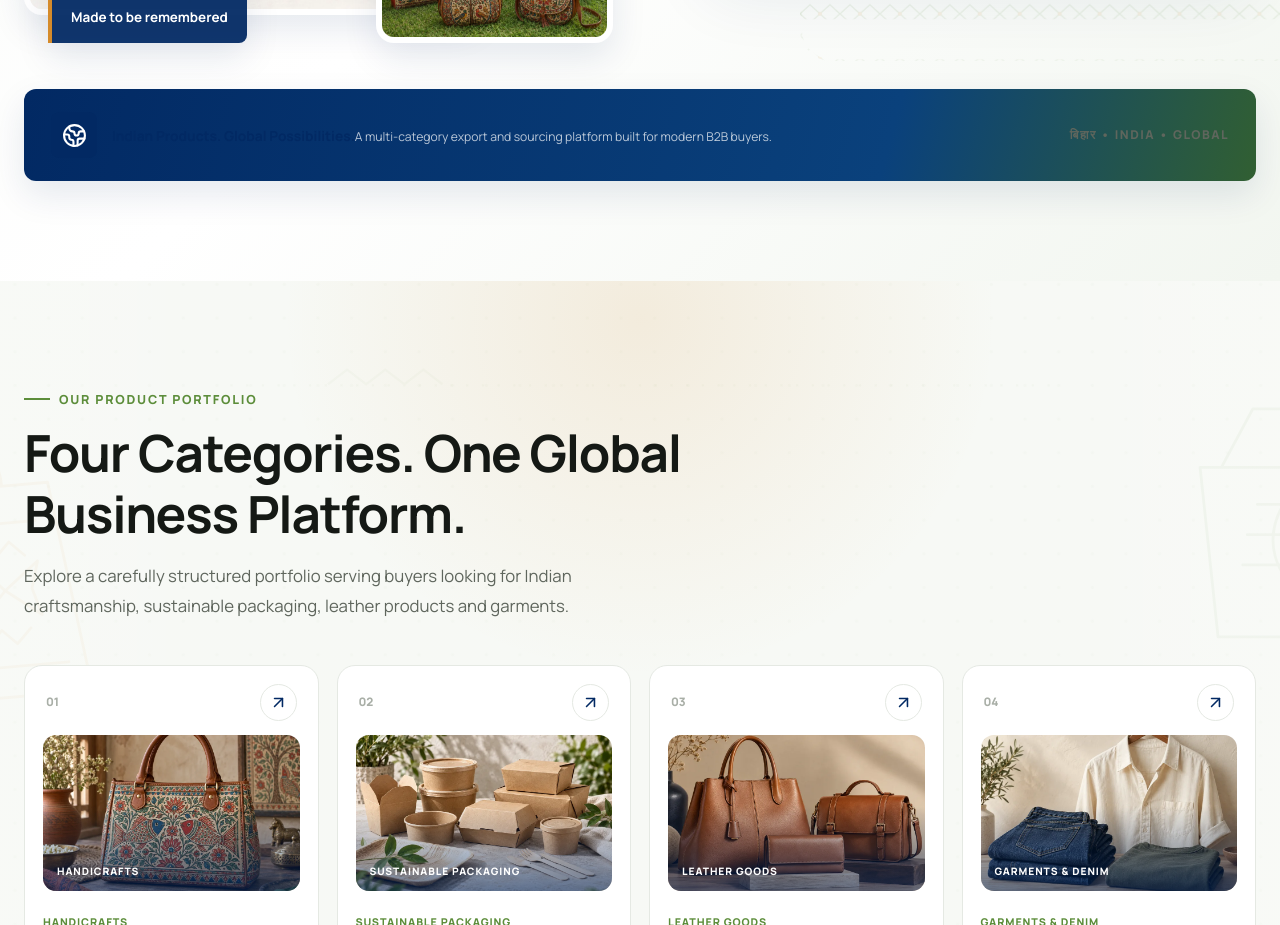
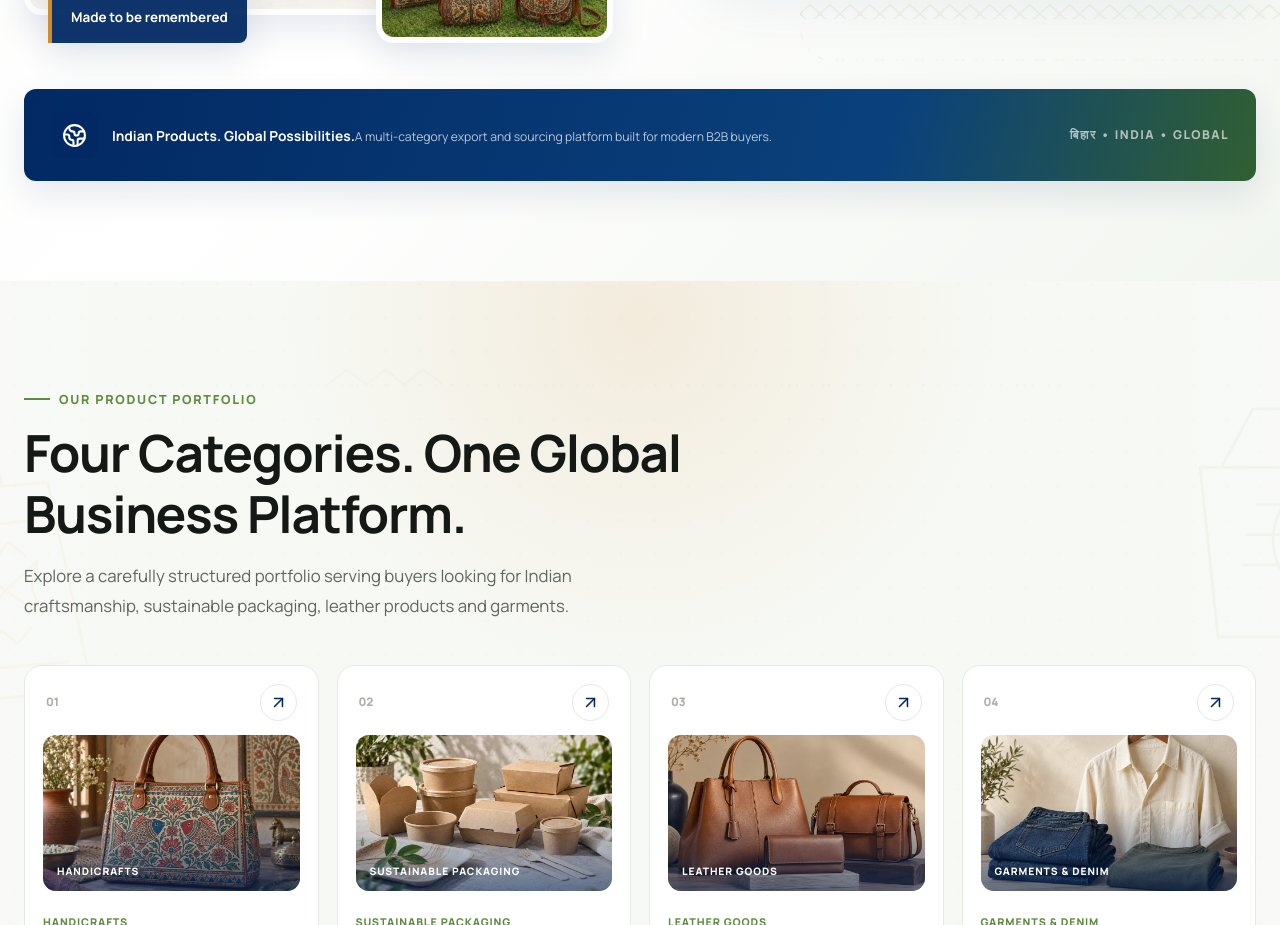
Before and after one commit to ankuraditya/AishwaryaEximLogistics, a React (Vite) app in the folder frontend/: page / in a window 1280 px wide. Shown: the part 1540-2465 px from the top of the page. Built offline with nearby package versions, Linux system fonts and the light colour scheme; no server answers.

Commit message:
Fix home about stripe text contrast

```diff
--- a/frontend/src/components/home/home.css
+++ b/frontend/src/components/home/home.css
@@ -836,16 +836,20 @@
 
 .ael-home-about__brand-strip strong {
   color:
-    var(--ael-primary);
+    var(--ael-white);
 
   font-size: 0.86rem;
 }
 
 .ael-home-about__brand-strip span {
   color:
-    var(--ael-text-secondary);
+    rgba(255, 255, 255, 0.76);
 
   font-size: 0.76rem;
+}
+
+.ael-home-about__brand-strip .ael-home-about__brand-mark {
+  color: rgba(255, 255, 255, 0.64);
 }
 
 
```
